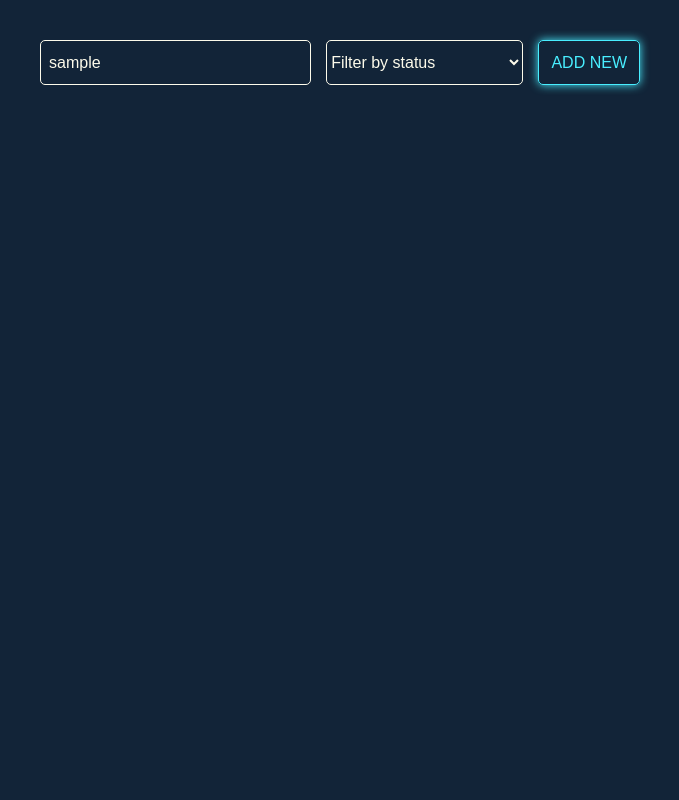
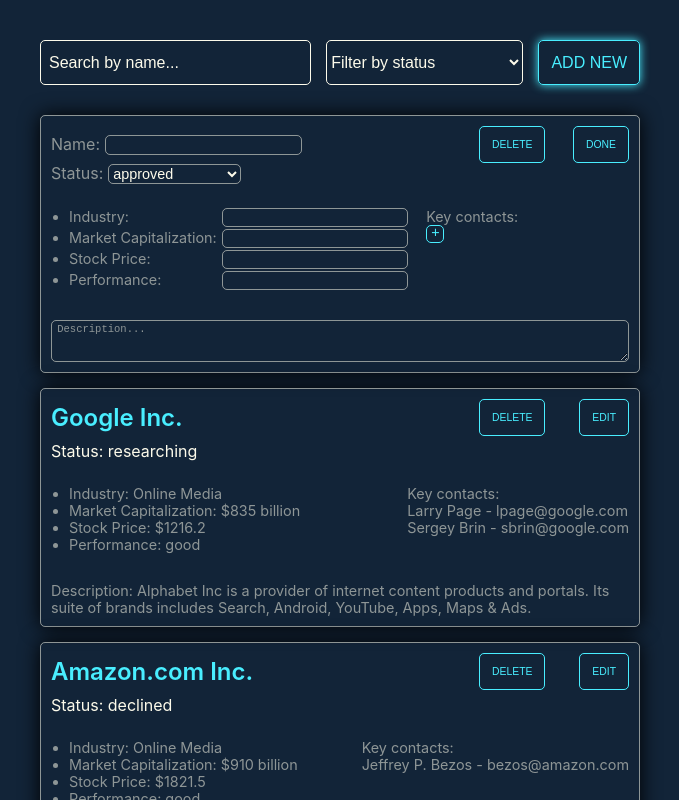
Before and after one commit to illiaChaban/insiten, a React (Create React App) app: page / in a window 1280 px wide. Both pictures are taken after typing "Sample" into the empty fields and a click on the button "ADD NEW". Shown: the top 800 px of the page, without its empty margins (300-979 px from the left). Built offline with nearby package versions, Linux system fonts and the light colour scheme.

Commit message:
working edit and add functionalities, refactored targetActions element

```diff
--- a/src/App.js
+++ b/src/App.js
@@ -3,7 +3,7 @@ import SearchContainer from './Components/SearchContainer';
 import TargetsList from './Components/TargetsList';
 import React, {Component} from 'react';
 import {connect} from 'react-redux';
-import {updateCompanies} from './redux/actions';
+import {updateCompanies, addCompany} from './redux/actions';
 import {flattenObject, generateId} from './lib';
 
 class App extends Component {
@@ -19,11 +19,21 @@ class App extends Component {
     //simulating fetch request
     const flattened = mockData.map( company => {
       const obj = flattenObject(company);
-      obj.id = generateId();
+      obj.id = obj.id || generateId();
       obj.edit = false;
       return obj;
     });
     this.props.updateCompanies(flattened);
+  };
+
+  addNewCompany = () => {
+    // reset search to be able to show
+    // empty card
+    this.setState({
+      searchByName: '',
+      searchByStatus: '',
+    });
+    this.props.addCompany();
   };
 
 
@@ -62,6 +72,7 @@ class App extends Component {
           handleSearchByName={this.handleSearchByName}
           searchByName={searchByName}
           searchByStatus={searchByStatus}
+          addNewCompany={this.addNewCompany}
         />
         <TargetsList
           targets={searchedCompanies}
@@ -79,5 +90,5 @@ export default connect(
       companies
     }
   },
-  { updateCompanies }
+  { updateCompanies, addCompany }
 )(App);
--- a/src/Components/SearchContainer.js
+++ b/src/Components/SearchContainer.js
@@ -1,7 +1,4 @@
 import React from 'react';
-// import store from './../redux/store';
-import {connect} from 'react-redux';
-import {addCompany} from './../redux/actions';
 import {statuses} from './constants';
 
 // function getAllStatuses() {
@@ -12,38 +9,32 @@ import {statuses} from './constants';
 //   }, []);
 // };
 
-const SearchByStatus = ({searchByStatus, handleSearchByStatus}) => (
+const SearchByStatus = ({value, handler}) => (
   <div className="flex flex-center-h flex-grow-1">
-    <select value={searchByStatus} onChange={handleSearchByStatus}>
+    <select value={value} onChange={handler}>
       <option value=''>Filter by status</option>
       {statuses.map( status => <option value={status} key={status}>{status}</option>)}
     </select>
   </div>
 );
 
-const SearchByName = ({searchByName, handleSearchByName}) => (
+const SearchByName = ({value, handler}) => (
   <div className='flex-grow-1'>
     <input
       type='text'
       placeholder='Search by name...'
-      value={searchByName}
-      onChange={handleSearchByName}></input>
+      value={value}
+      onChange={handler}></input>
   </div>
 );
 
-let AddTargetBtn = ({addingNew, addCompany}) => {
-  return (
-    addingNew ?
-      <button className='btn' disabled={true}>Add new</button> :
-      <button className='btn' onClick={addCompany}>Add new</button>
-  )
-};
-AddTargetBtn = connect(
-  (state) => ({
-    addingNew: state.addingNew
-  }),
-  {addCompany}
-)(AddTargetBtn);
+let AddTargetBtn = ({handler}) => (
+  <button className='btn' onClick={handler}>Add new</button>
+);
+// AddTargetBtn = connect(
+//   null,
+//   {addCompany}
+// )(AddTargetBtn);
 
 
 
@@ -53,17 +44,18 @@ const SearchContainer = (props) => {
     searchByStatus,
     handleSearchByName,
     handleSearchByStatus,
+    addNewCompany,
   } = props;
 
   return (
     <div className='search-container row space-between min-space-between-h'>
       <SearchByName
-        searchByName={searchByName}
-        handleSearchByName={handleSearchByName}/>
+        value={searchByName}
+        handler={handleSearchByName}/>
       <SearchByStatus
-        searchByStatus={searchByStatus}
-        handleSearchByStatus={handleSearchByStatus}/>
-      <AddTargetBtn />
+        value={searchByStatus}
+        handler={handleSearchByStatus}/>
+      <AddTargetBtn handler={addNewCompany}/>
     </div>
   )
 };
--- a/src/Components/TargetActions.js
+++ b/src/Components/TargetActions.js
@@ -1,38 +1,19 @@
 import React from 'react';
 import {connect} from 'react-redux';
-import {deleteCompany, toggleEdit} from './../redux/actions';
+import {deleteCompany, toggleEditState} from './../redux/actions';
 import {SmallBtn} from './TargetElements';
 
-const ActionsContainer = ({children}) => (
+let TargetActions = ({data, deleteCompany, toggleEditState}) => (
   <div className='row space-between actions'>
-    {children}
+    <SmallBtn name='delete' handler={()=>deleteCompany(data)}/>
+    <SmallBtn
+      name={data.edit ? 'done' : 'edit'}
+      handler={()=>toggleEditState(data.id)}
+    />
   </div>
 );
 
-let TargetStaticActions = ({data, deleteCompany, toggleEdit}) => (
-  <ActionsContainer>
-    <SmallBtn name='delete' handler={()=>deleteCompany(data)}/>
-    <SmallBtn name='edit' handler={()=>toggleEdit(data.id)}/>
-  </ActionsContainer>
-);
-TargetStaticActions = connect(
+export default connect(
   null,
-  {deleteCompany, toggleEdit}
-)(TargetStaticActions);
-
-
-let TargetEditActions = ({data, toggleEdit}) => (
-    <ActionsContainer>
-      {/* <SmallBtn name='cancel' handler={()=>cancelEdit(data)}/> */}
-      <SmallBtn name='done' handler={()=>toggleEdit(data.id)}/>
-    </ActionsContainer>
-);
-TargetEditActions = connect(
-  null,
-  {toggleEdit}
-)(TargetEditActions);
-
-export {
-  TargetStaticActions,
-  TargetEditActions
-};
+  {deleteCompany, toggleEditState}
+)(TargetActions);
--- a/src/Components/TargetElements.js
+++ b/src/Components/TargetElements.js
@@ -5,27 +5,34 @@ export const Contacts = ({keyContacts}) => {
   return (
     <ul>
       Key contacts:
-      {keyContacts.map( ([name, email]) => (
-        <div key={name}>{name} - {email}</div>
+      {keyContacts.map( (contact,i) => (
+        <div key={i}>{contact}</div>
       ))}
     </ul>
   );
 };
 
-export const Input = ({name, value, handler}) => (
+const Label = ({label, name}) => {
+  if (label === false) return null;
+  return (
+    <span className='margin-right-5'>{label || name}:</span>
+  );
+}
+
+export const Input = ({name, label, value, handler}) => (
   <div>
     <label>
-      {name}:
+      <Label label={label} name={name}/>
       <input type='text' onChange={handler} value={value} data-name={name}></input>
     </label>
   </div>
 );
 
-export const Select = ({name, handler, options}) => (
+export const Select = ({name, value, handler, options}) => (
   <div>
     <label>
-      {name}:
-      <select type='text' onChange={handler} value={options[0]} data-name={name}>
+      <Label name={name}/>
+      <select type='text' onChange={handler} value={value} data-name={name}>
         {options.map( option => <option value={option} key={option}>{option}</option>)}
       </select>
     </label>
--- a/src/Components/TargetsList.js
+++ b/src/Components/TargetsList.js
@@ -1,14 +1,14 @@
 import React, {Component} from 'react';
 import {Input, Select, Textarea, Contacts} from './TargetElements';
-import {TargetStaticActions, TargetEditActions} from './TargetActions';
+import TargetActions from './TargetActions';
 import {connect} from 'react-redux';
 import {statuses} from './constants';
-// import {deleteCompany} from './../redux/actions';
+import {editCompany} from './../redux/actions';
+import {cloneObj} from './../lib';
 
 
-let TargetsList = ({targets, addingNew}) => (
+let TargetsList = ({targets}) => (
   <div className='col space-between min-space-between-v'>
-    {/* {addingNew && <TargetEdit/>} */}
     {targets.map( target => (
       <Target
         data={target}
@@ -17,10 +17,6 @@ let TargetsList = ({targets, addingNew}) => (
     ))}
   </div>
 );
-TargetsList = connect(
-  ({addingNew}) => ({addingNew})
-)(TargetsList);
-
 
 const TargetStatic = ({data}) => {
   const {
@@ -38,7 +34,7 @@ const TargetStatic = ({data}) => {
     <div className='target-container'>
       <div className='row space-between'>
         <div className='name'>{name}</div>
-        <TargetStaticActions data={data}/>
+        <TargetActions data={data}/>
       </div>
       <div className='status'>
         <span>Status: {status}</span>
@@ -80,29 +76,59 @@ const emptyFlat = {
   "industry": '',
   "description": '',
   "marketCapitalization": '',
-  "stockPrice": null,
+  "stockPrice": '',
   "keyContacts": [],
   "financialPerformance": '',
   // hardcoding first value that matches the first option passed in
   // to the status  --- CHANGE!
   "status": 'approved',
+  "edit": true,
+  "id": 'add id'
 };
 
+
+function getElementData(e) {
+  const field = e.target;
+  const key = field.getAttribute('data-name');
+  const idx = field.getAttribute('data-index');
+  const val = field.value;
+  return {key, val, idx};
+};
 class Target extends Component {
-  constructor(props) {
-    super(props);
-    // this.state = this.props.data;
-  }
+  // constructor(props) {
+  //   super(props);
+  //   // this.state = this.props.data;
+  // }
+
+  updateCompany = update => {
+    let company = cloneObj( this.props.data );
+    update(company); // mutating cloned object
+    this.props.editCompany(company);
+  };
 
   handleChange = (e) => {
-    // const field = e.target;
-    // const name = field.getAttribute('data-name');
-    // const val = field.value;
-    // this.setState({
-    //   [name]: val,
-    // })
+    this.updateCompany( company => {
+      const {key, val, idx} = getElementData(e);
+      if (idx) { // if array
+        company[key][idx] = val;
+      } else {
+        company[key] = val;
+      }
+    });
+  };
 
-    // rewrite !!!!! with redux
+  removeContact = (e) => {
+    this.updateCompany( company => {
+      const {key, idx} = getElementData(e);
+      company[key].splice(idx, 1); // removing el
+    });
+  };
+
+  addContact = (e) => {
+    this.updateCompany( company => {
+      const {key} = getElementData(e);
+      company[key].push('');
+    });
   };
 
 
@@ -115,11 +141,13 @@ class Target extends Component {
   //   console.log({prevState, state: this.state});
   // }
 
-  renderField = (field, name) => {
+  renderField = (field, name, label) => {
     const props = {
       name,
+      label,
       handler: this.handleChange,
       value: this.props.data[name],
+      key: name,
     };
     // console.log("hi", this.props.data, name, this.props.data[name])
     switch (field) {
@@ -142,17 +170,86 @@ class Target extends Component {
     if (!data.edit) return <TargetStatic data={this.props.data}/>;
 
     return (
-      <div className='target-container'>
-        <div className='row space-between'>
+      <div className='target-container edit'>
+        <div className='row space-between name-edit align-center'>
           {this.renderField('input', 'name')}
-          <TargetEditActions data={data}/>
+          <TargetActions data={data}/>
         </div>
         {this.renderField('select', 'status')}
-        {this.renderField('textarea', 'description')}
+        <div className='info'>
+          <div className='row'>
+            <ul>
+              <li>{this.renderField('input', 'industry')}</li>
+              <li>{this.renderField('input', 'marketCapitalization', 'Market Capitalization')}</li>
+              <li>{this.renderField('input', 'stockPrice', 'Stock Price')}</li>
+              <li>{this.renderField('input', 'financialPerformance', 'Performance')}</li>
+            </ul>
+
+            <ul className='flex-grow-1'>
+              Key contacts:
+              {data.keyContacts.map( (contact,i) => {
+                return (
+                  <div key={i} className='row'>
+                    <input
+                      type='text'
+                      value={contact}
+                      data-name='keyContacts'
+                      data-index={i}
+                      onChange={this.handleChange}
+                    ></input>
+                    <button
+                      className='btn btn-xs remove'
+                      onClick={this.removeContact}
+                      data-name='keyContacts'
+                      data-index={i}
+                    ></button>
+                  </div>
+                );
+              })}
+              <div>
+                <button
+                  className='btn btn-xs add'
+                  data-name='keyContacts'
+                  onClick={this.addContact}
+                ></button>
+              </div>
+
+            </ul>
+            {/* <Contacts keyContacts={keyContacts}/> */}
+          </div>
+          {this.renderField('textarea', 'description')}
+        </div>
       </div>
     );
   }
 };
+Target = connect(
+  null,
+  {editCompany}
+)(Target);
+
+
+// const ContactEdit = (contacts) => {
+//   return (
+//     <ul>
+//       Key contacts:
+//       {contacts.map( (contact,i) => {
+//         return (
+//           <div key={contact}>
+//             <input
+//               type='text'
+//               value={contact}
+//               data-name='keyContacts'
+//               data-index={i}
+//               onChange={this.handleContactChange}
+//             ></input>
+//           </div>
+//         );
+//       })}
+//     </ul>
+
+//   )
+// }
 
 
 
--- a/src/index.css
+++ b/src/index.css
@@ -72,6 +72,10 @@ body {
   margin-bottom: 15px;
 }
 
+.align-center {
+  align-items: center;
+}
+
 .btn {
   background: none;
   color: var(--color-highlight);
@@ -115,10 +119,6 @@ input, textarea {
   padding-left: .5em;
 }
 
-textarea::placeholder {
-  text-transform: capitalize;
-}
-
 .search-container {
   padding-bottom: 30px;
 }
@@ -150,10 +150,14 @@ input:focus, select:focus, .btn:focus, textarea:focus {
   box-shadow: 0px 0px 10px var(--color-highlight);
 }
 
+.margin-right-5 {
+  margin-right: 5px;
+}
 
 .target-container {
   padding: 10px;
   border-color: var(--color-subtle);
+  box-shadow: 0 0 20px black;
 }
 
 .target-container .name {
@@ -181,3 +185,85 @@ input:focus, select:focus, .btn:focus, textarea:focus {
 .target-container .info p {
   margin-bottom: 0;
 }
+.target-container textarea {
+  width: 100%;
+  height: 4em;
+  margin-top: 15px;
+}
+
+.target-container *::first-letter {
+  text-transform: uppercase;
+}
+
+.target-container.edit .name-edit input {
+  height: 100%;
+}
+.target-container input,
+.target-container select,
+.target-container textarea {
+  border-color: var(--color-subtle);
+  font-size: .9em;
+}
+.target-container textarea::placeholder {
+  text-transform: capitalize;
+  color: var(--color-subtle);
+}
+
+
+
+.target-container.edit .info label {
+  display: flex;
+  justify-content: space-between;
+}
+.target-container.edit .info ul > *:not(:last-child) {
+  margin-bottom: 2px;
+}
+.target-container.edit {
+  color: var(--color-subtle);
+}
+.target-container.edit .info .flex-grow-1 input {
+  width: 100%;
+}
+/* .target-container .remove {
+  position: relative;
+  display: inline-block;
+  width: 1em;
+  height: 1em;
+  border: 1px solid currentColor;
+  border-radius: 50%;
+  color: var(--color-highlight)
+}
+.target-container .remove::after {
+  content: '-';
+  position: absolute;
+  text-align: center;
+  line-height: 100%;
+  width: 100%;
+  height: 100%;
+} */
+
+.btn.btn-xs {
+  /* border-radius: 50%; */
+  padding: 0;
+  width: 1rem;
+  height: 1rem;
+  position: relative;
+  box-sizing: content-box;
+}
+.btn.btn-xs::after {
+  position: absolute;
+  /* text-align: center; */
+  /* line-height: 100%; */
+  width: 100%;
+  height: 100%;
+  right: 50%;
+  left: 50%;
+  /* centering text */
+  transform: translate(-48%, -60%);
+}
+.btn.btn-xs.remove::after {
+  content: '-';
+}
+.btn.btn-xs.add::after {
+  content: '+';
+}
--- a/src/mockData.json
+++ b/src/mockData.json
@@ -7,7 +7,7 @@
       "marketCapitalization": "835 billion",
       "stockPrice": 1216.2
     },
-    "keyContacts": [["Larry Page","lpage@google.com"], ["Sergey Brin", "sbrin@google.com"]],
+    "keyContacts": ["Larry Page - lpage@google.com", "Sergey Brin - sbrin@google.com"],
     "financialPerformance": "good",
     "status": "researching"
   },
@@ -19,7 +19,7 @@
       "marketCapitalization": "910 billion",
       "stockPrice": 1821.5
     },
-    "keyContacts": [["Jeffrey P. Bezos","bezos@amazon.com"]],
+    "keyContacts": ["Jeffrey P. Bezos - bezos@amazon.com"],
     "financialPerformance": "good",
     "status": "declined"
   },
@@ -31,7 +31,7 @@
       "marketCapitalization": "42 billion",
       "stockPrice": 246.9
     },
-    "keyContacts": [["Elon Musk","musk@tesla.com"], ["Jeffrey Brian Straubel", "jstraubel@tesla.com"]],
+    "keyContacts": ["Elon Musk - musk@tesla.com", "Jeffrey Brian Straubel - jstraubel@tesla.com"],
     "financialPerformance": "great",
     "status": "pending approval"
   },
@@ -43,7 +43,7 @@
       "marketCapitalization": "1116 billion",
       "stockPrice": 223.3
     },
-    "keyContacts": [["Timothy D. Cook","tcook@apple.com"], ["Kevin Lynch", "klynch@apple.com"]],
+    "keyContacts": ["Timothy D. Cook - tcook@apple.com", "Kevin Lynch - klynch@apple.com"],
     "financialPerformance": "average",
     "status": "researching"
   }
--- a/src/redux/actions.js
+++ b/src/redux/actions.js
@@ -6,7 +6,8 @@ const ADD_COMPANY = "ADD_COMPANY";
 // const CANCEL_NEW = "CANCEL_NEW";
 // const START_EDIT = "START_EDIT";
 // const STOP_EDIT = "STOP_EDIT";
-const TOGGLE_EDIT = "TOGGLE_EDIT";
+const TOGGLE_EDIT_STATE = "TOGGLE_EDIT_STATE";
+const EDIT_COMPANY = "EDIT_COMPANY";
 
 export const updateCompanies = data => ({
   type: UPDATE_COMPANIES,
@@ -43,13 +44,17 @@ deleteCompany.toString = () => DELETE_COMPANY;
 // });
 // startEdit.toString = () => STOP_EDIT;
 
-export const toggleEdit = id => ({
-  type: TOGGLE_EDIT,
+export const toggleEditState = id => ({
+  type: TOGGLE_EDIT_STATE,
   payload: id
 });
-toggleEdit.toString = () => TOGGLE_EDIT;
+toggleEditState.toString = () => TOGGLE_EDIT_STATE;
 
-
+export const editCompany = (data) => ({
+  type: EDIT_COMPANY,
+  payload: data
+});
+editCompany.toString = () => EDIT_COMPANY;
 
 
 export const addCompany = () => ({
--- a/src/redux/reducers.js
+++ b/src/redux/reducers.js
@@ -1,3 +1,5 @@
+import {cloneObj, generateId} from './../lib';
+
 export const updateCompaniesReducer = (oldState, companies) => ({
   ...oldState,
   companies
@@ -10,13 +12,32 @@ export const deleteCompanyReducer = (oldState, company) => {
 };
 
 export const editCompanyReducer = (oldState, company) => {
+  const { companies } = oldState;
+  const updatedCompanies = companies.map( x => x.id === company.id ? company : x );
   // ...
-  return {...oldState};
+  return {...oldState, companies: updatedCompanies};
 };
 
+
+const getEmptyCompanyInfo = () => ({
+  "name": '',
+  "industry": '',
+  "description": '',
+  "marketCapitalization": '',
+  "stockPrice": '',
+  "keyContacts": [],
+  "financialPerformance": '',
+  // hardcoding first value that matches the first option passed in
+  // to the status  --- CHANGE!
+  "status": 'approved',
+  "edit": true,
+  "id": generateId(),
+});
 export const addCompanyReducer = (oldState) => {
-  // ...
-  return {...oldState, addingNew: true};
+  const newState = cloneObj( oldState );
+  const newCompany = getEmptyCompanyInfo();
+  newState.companies.unshift( newCompany );
+  return newState;
 };
 
 // export const startEditReducer = (oldState, id) => {
```
Also changed, not shown: src/lib.js (+15 -0 lines), src/redux/store.js (+10 -9 lines).
